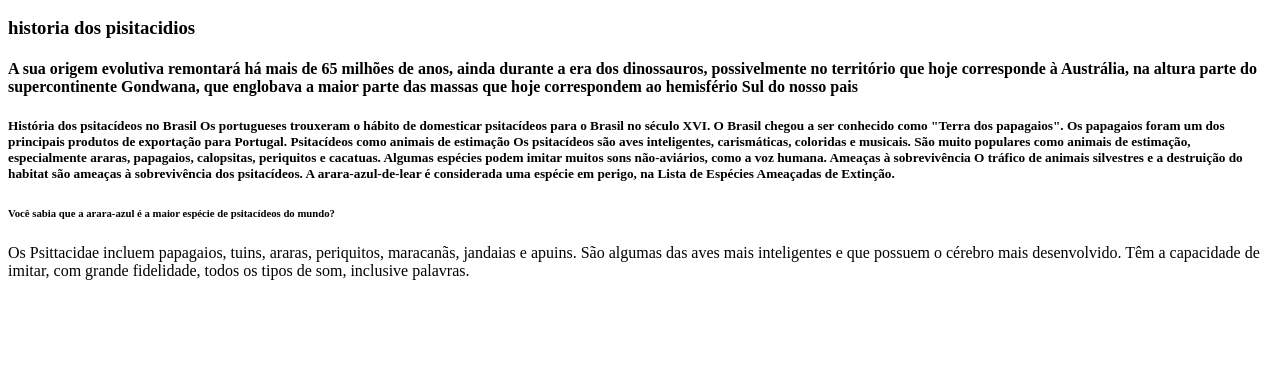
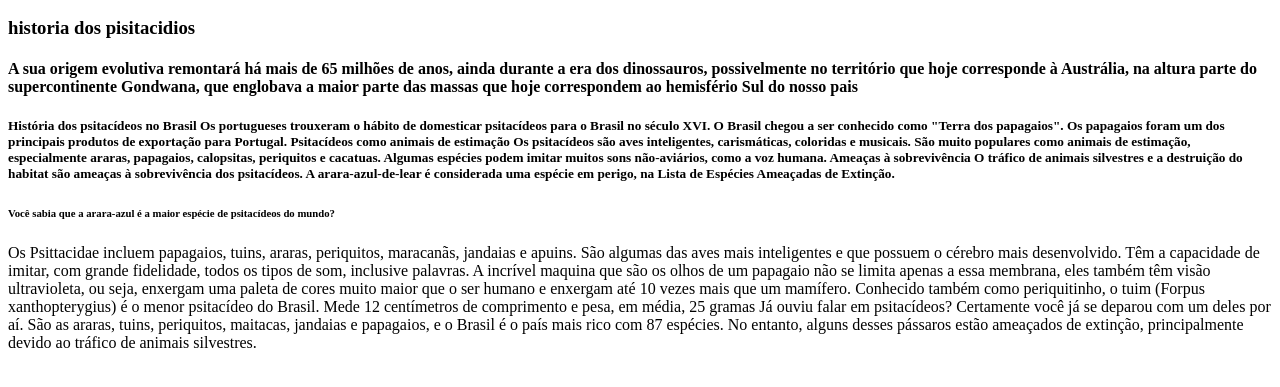
Before and after one commit to orsini801/projeto2025, a plain HTML site: page index.html in a window 1280 px wide. Shown: the part 137-524 px from the top of the page. Drawn offline with Linux system fonts and the light colour scheme.

Commit message:
adicionei maiss curiosidade

```diff
--- a/index.html
+++ b/index.html
@@ -27,6 +27,9 @@
 <h6>Você sabia que a arara-azul é a maior espécie de psitacídeos do mundo?</h6>
 <h7>Os Psittacidae incluem papagaios, tuins, araras, periquitos, maracanãs, jandaias e apuins. São algumas das aves mais inteligentes e que possuem o cérebro mais desenvolvido. Têm a capacidade de imitar, com grande fidelidade, todos os tipos de som, inclusive palavras.
 </h7>
-
+<h8>A incrível maquina que são os olhos de um papagaio não se limita apenas a essa membrana, eles também têm visão ultravioleta, ou seja, enxergam uma paleta de cores muito maior que o ser humano e enxergam até 10 vezes mais que um mamífero.</h8>
+<h9>Conhecido também como periquitinho, o tuim (Forpus xanthopterygius) é o menor psitacídeo do Brasil. Mede 12 centímetros de comprimento e pesa, em média, 25 gramas</h9>
+<h10>Já ouviu falar em psitacídeos? Certamente você já se deparou com um deles por aí. São as araras, tuins, periquitos, maitacas, jandaias e papagaios, e o Brasil é o país mais rico com 87 espécies. No entanto, alguns desses pássaros estão ameaçados de extinção, principalmente devido ao tráfico de animais silvestres.
+</h10>
 </body>
 </html>
```
